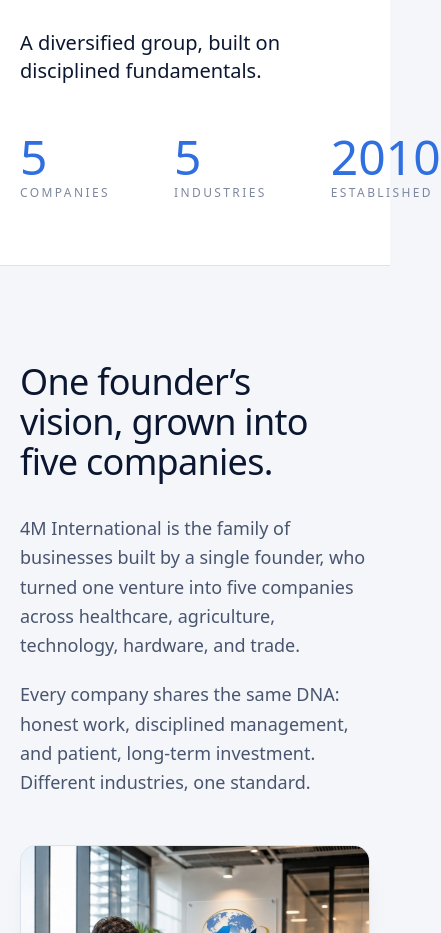
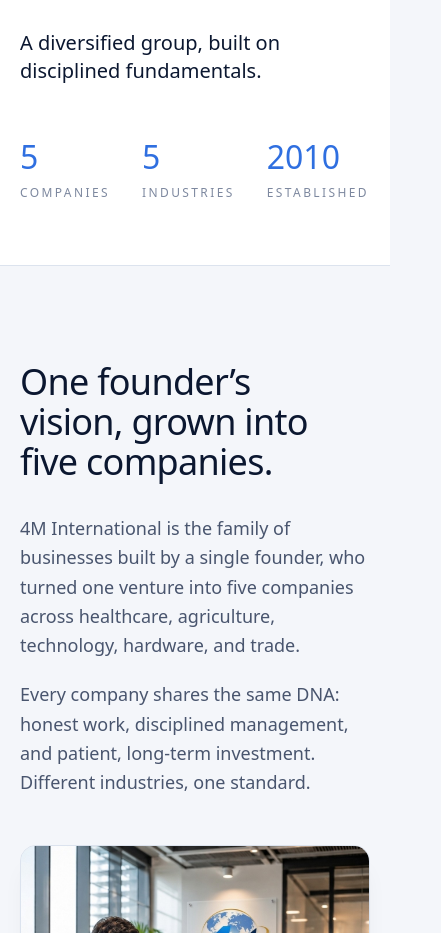
Before and after one commit to mahfuz0047/4m-international, a React (Vite) app: page / in a window 390 px wide. Shown: the part 880-1813 px from the top of the page, 441 px wide, since content can reach past the window. Built offline with nearby package versions, Linux system fonts and the light colour scheme; a web font is replaced by a local one.

Commit message:
Fix stats layout on mobile: responsive text sizing and tighter gaps

```diff
--- a/src/components/Stats.jsx
+++ b/src/components/Stats.jsx
@@ -50,12 +50,13 @@ export default function Stats() {
         >
           A diversified group, built on disciplined fundamentals.
         </p>
-        <div className="mt-12 flex items-end gap-16 md:gap-24">
+        <div className="mt-12 flex items-end gap-8 md:gap-16 lg:gap-24">
           {stats.map((s, i) => (
             <div data-reveal key={i} className="flex flex-col">
               <div className="flex items-baseline gap-1">
                 <span
-                  className="stat-num font-display text-5xl font-medium text-azure md:text-6xl lg:text-7xl"
+                  className="stat-num font-display font-medium text-azure"
+                  style={{ fontSize: 'clamp(2rem, 8vw, 7rem)' }}
                   data-value={s.value}
                   data-plain={s.plain ? '1' : '0'}
                 >
```
